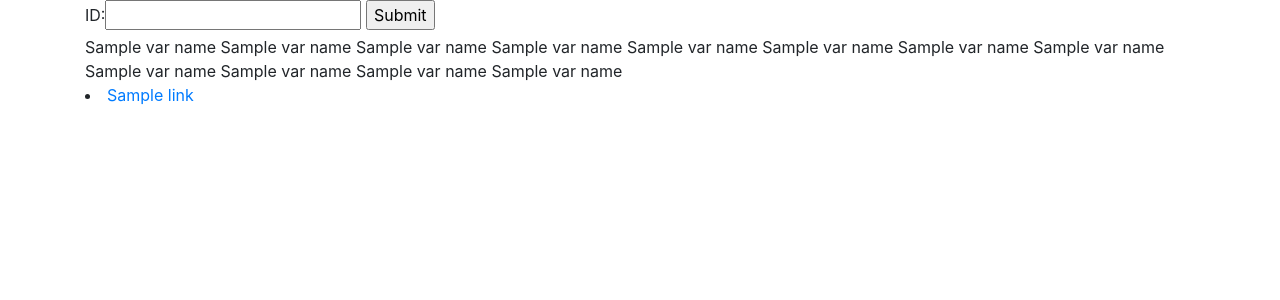
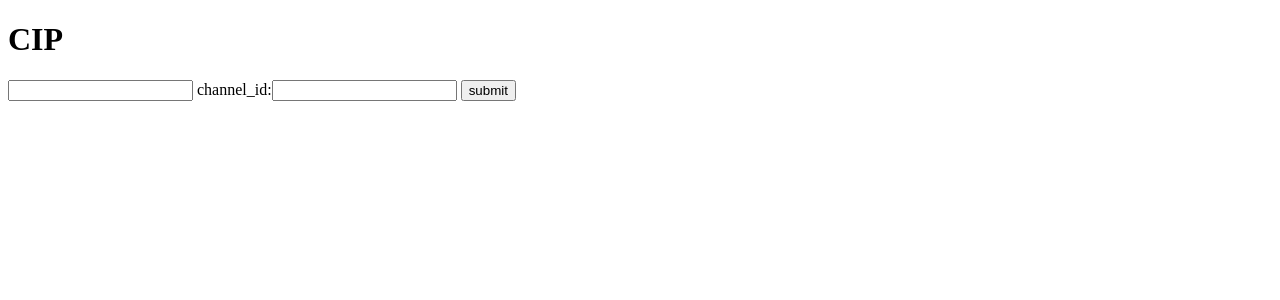
Before and after one commit to hirakawa047/icp, a Django app: template cip/templates/cip/index.html in a window 1280 px wide. Shown: the top 300 px of the page. Run offline with Django 3.2, Linux system fonts and the light colour scheme; data comes from the database, SQL or seed files in the repository; tables that the repository leaves empty hold one stand-in row (values such as "Sample post"); the template is opened without the code that fills it: values that come from a table or form of the project are taken from there, most other values are stand-ins (such as "Sample title", 1, 10 or a date in 2020); some libraries are stand-ins or nearby versions.

Commit message:
Add input form

```diff
--- a/cip/forms.py
+++ b/cip/forms.py
@@ -1,5 +1,5 @@
 from django import forms
 
-class getIDForm(forms.Form):
+class ChannelIdForm(forms.Form):
 
-    title = forms.CharField(label='Input', required=False)
+    url_in = forms.CharField(label='channel_id', required=False)
--- a/cip/templates/cip/contents.html
+++ b/cip/templates/cip/contents.html
@@ -11,7 +11,7 @@
     <main class="container">
         <body>
             <br><br>
-            Contents sample
+            name {{ var_name }}
         </body>
 
     </main>
--- a/cip/templates/cip/index.html
+++ b/cip/templates/cip/index.html
@@ -1,29 +1,19 @@
+{% load static %}
 <!DOCTYPE html>
 <html lang="ja">
 <head>
-    <meta charset="UTF-8">
-    <meta name="viewport" content="width=device-width,initial-scale=1">
-    <title>CIP sample</title>
-    <link rel="stylesheet" href="https://stackpath.bootstrapcdn.com/bootstrap/4.4.1/css/bootstrap.min.css" integrity="sha384-Vkoo8x4CGsO3+Hhxv8T/Q5PaXtkKtu6ug5TOeNV6gBiFeWPGFN9MuhOf23Q9Ifjh" crossorigin="anonymous">
+    <meta charset="utf-8">
+    <title>CIP</title>
 </head>
 <body>
+    <h1>CIP</h1>
+    <form action="/form method="post">
+    {% csrf_token %}
+    <label for="channel_id"></label>
+    <input id="channel_id" type="text" name="channel_id">
+    {{form}}
+    <input type="submit" value="submit">
+    </form>
+</body>
 
-    <main class="container">
-        {# ここが投稿用フォーム #}
-        <form method="POST">
-            {% csrf_token %}
-            <tr><th><label for="id_name">ID:</label></th><td><input type="text" name="name" required id="id_name" /></td></tr>
-            <input type="submit" value="Submit">
-        </form>
-
-
-        <!--{% for topic in topics %} -->
-        <body>
-            {{ var_name }}
-        </body>
-        <!--{% endfor %} -->
-        <li><a href="{% url 'cip:contents' %}">Sample link</a></li>
-
-    </main>
-</body>
 </html>
--- a/cip/urls.py
+++ b/cip/urls.py
@@ -1,8 +1,7 @@
 from django.urls import path
-from . import views
+from .views import ChannelIdView
 
 app_name = "cip"
 urlpatterns = [
-    path("", views.index, name="index"),
-    path('contents',views.ContentsView, name = 'contents')
+    path('', ChannelIdView.as_view(), name='index'),
 ]
--- a/cipApp/settings.py
+++ b/cipApp/settings.py
@@ -31,13 +31,14 @@ ALLOWED_HOSTS = []
 # Application definition
 
 INSTALLED_APPS = [
-    'cip.apps.CipConfig',
+
     'django.contrib.admin',
     'django.contrib.auth',
     'django.contrib.contenttypes',
     'django.contrib.sessions',
     'django.contrib.messages',
     'django.contrib.staticfiles',
+    'cip',
 ]
 
 MIDDLEWARE = [
--- a/cipApp/urls.py
+++ b/cipApp/urls.py
@@ -17,6 +17,6 @@ from django.contrib import admin
 from django.urls import include, path
 
 urlpatterns = [
-    path('', include('cip.urls')),
+    path('cip/', include('cip.urls')),
     path('admin/', admin.site.urls),
 ]
```
Also changed, not shown: cip/views.py (+35 -16 lines), cip/views_modules/modules.py (added).
